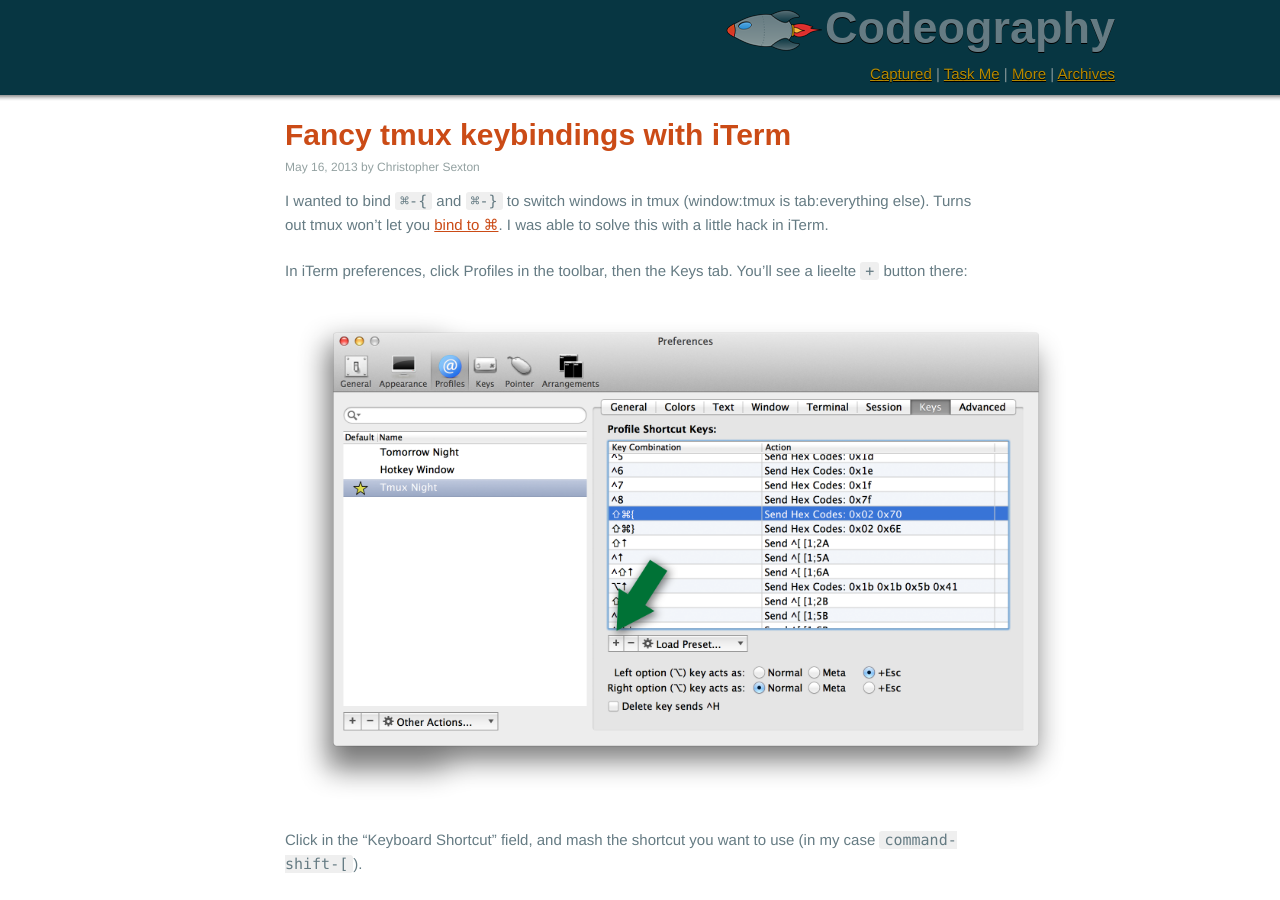
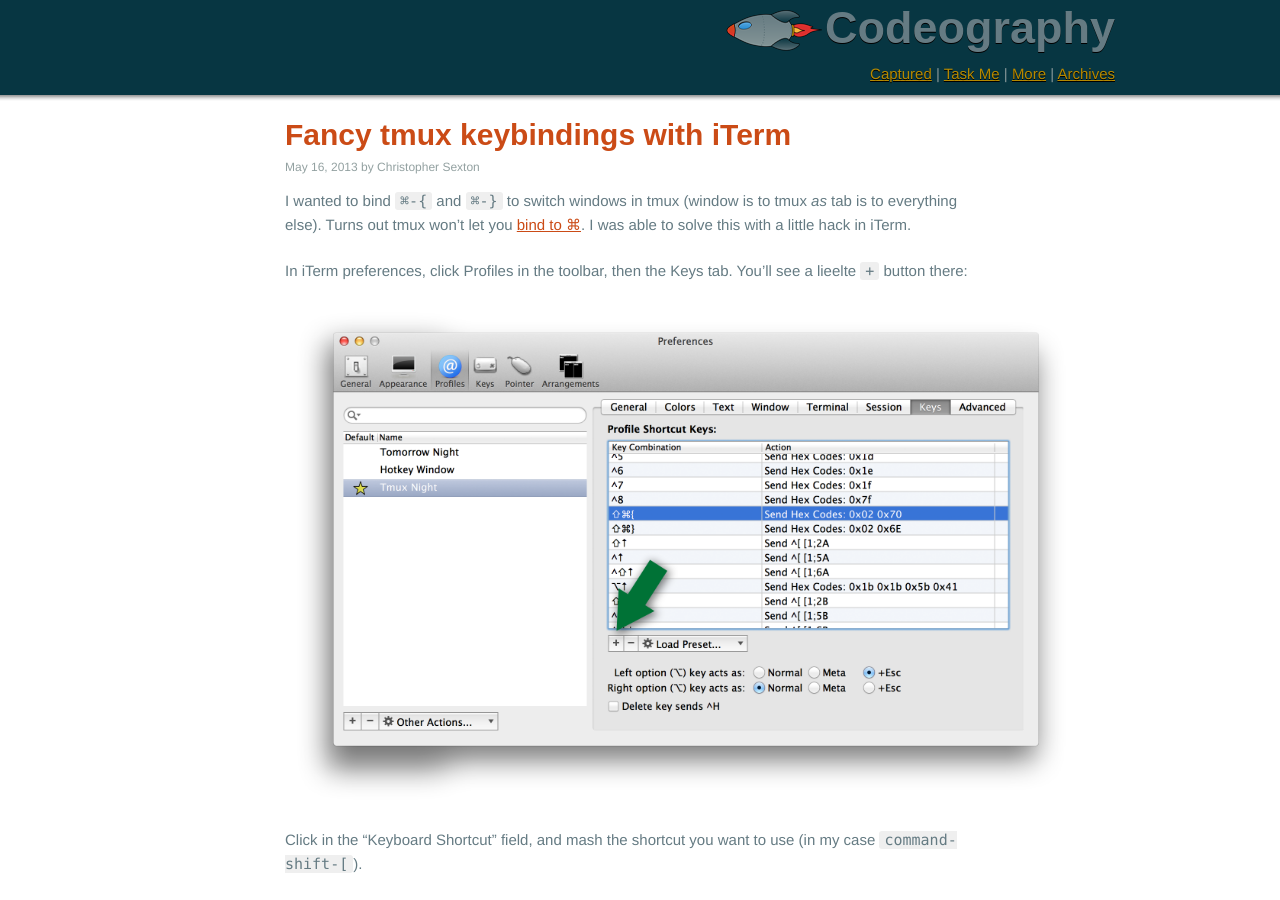
Before and after one commit to csexton/codeography.com, a Jekyll site: the page built from _posts/2013-05-16-tmux-iterm-keybindings.markdown, in a window 1280 px wide and 900 px high. Built offline with Jekyll 4.4.1, drawn with Linux system fonts in a browser that asks for light colours; nearby versions of some CDN libraries; some web fonts are replaced; comment, search, counter and statistics services are not loaded.

Commit message:
Formatting

```diff
--- a/_posts/2013-05-16-tmux-iterm-keybindings.markdown
+++ b/_posts/2013-05-16-tmux-iterm-keybindings.markdown
@@ -3,7 +3,7 @@ layout: post
 title: Fancy tmux keybindings with iTerm
 ---
 
-I wanted to bind `⌘-{` and `⌘-}` to switch windows in tmux (window:tmux is tab:everything else). Turns out tmux won't let you [bind to ⌘](http://superuser.com/a/259622/70029). I was able to solve this with a little hack in iTerm.
+I wanted to bind `⌘-{` and `⌘-}` to switch windows in tmux (window is to tmux _as_ tab is to everything else). Turns out tmux won't let you [bind to ⌘](http://superuser.com/a/259622/70029). I was able to solve this with a little hack in iTerm.
 
 In iTerm preferences, click Profiles in the toolbar, then the Keys tab. You'll see a lieelte `+` button there:
 
```
